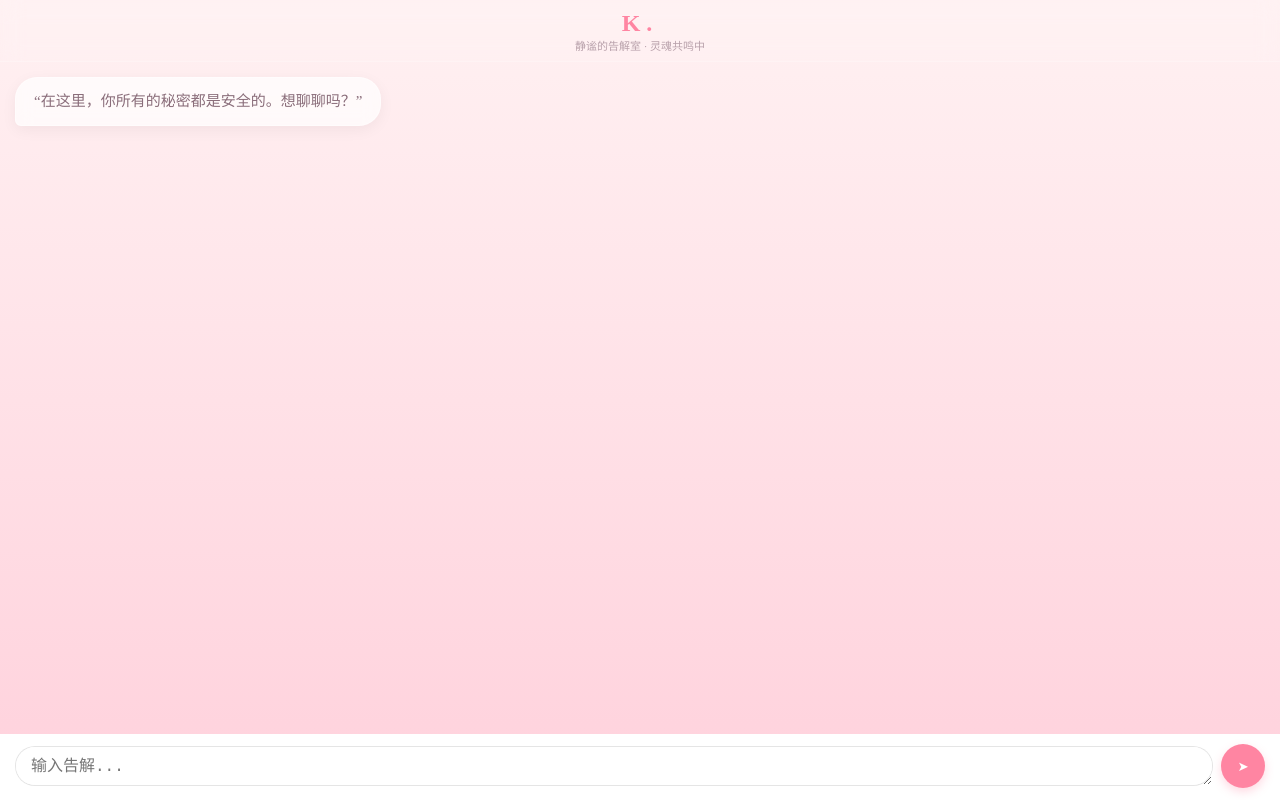
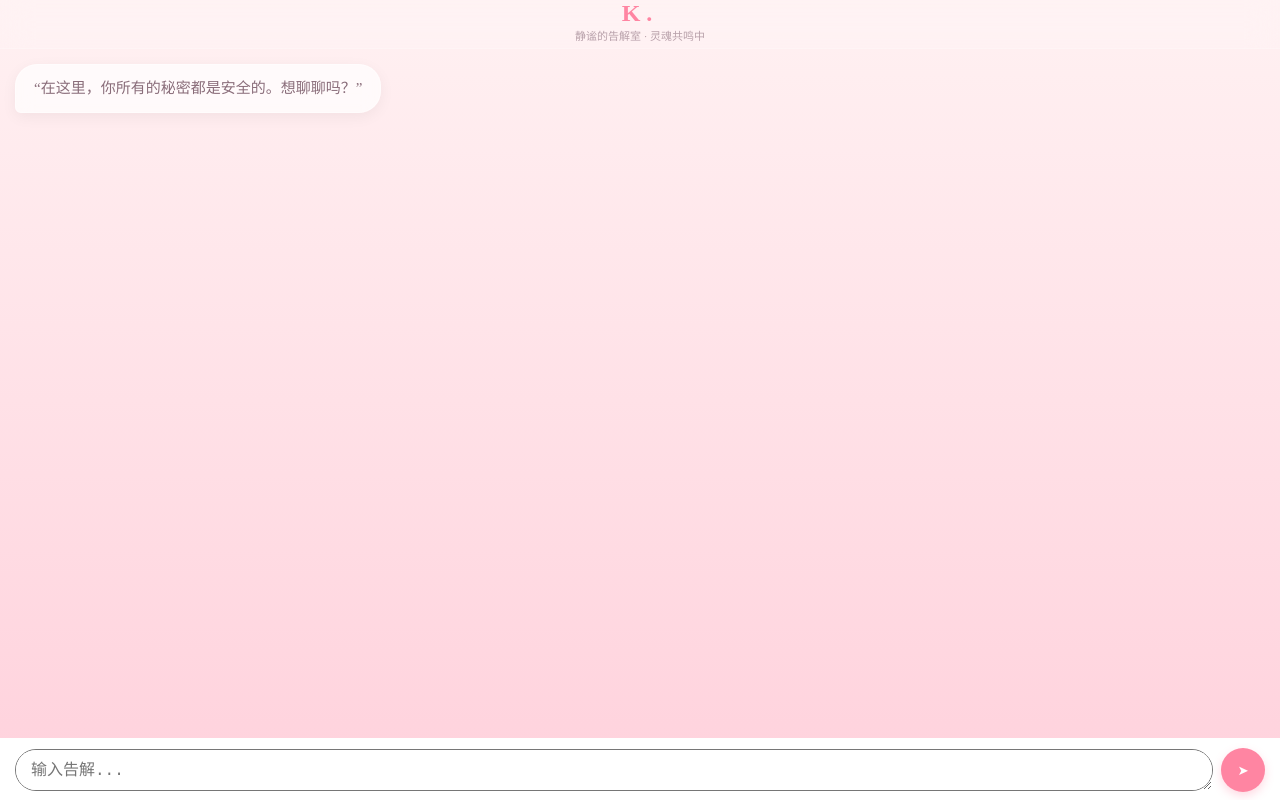
Before and after one commit to ellenjaydan81-code/K_project, a plain HTML site: page apps/confession/chat.html in a window 1280 px wide. Drawn offline with Linux system fonts and the light colour scheme.

Commit message:
Update chat.html

```diff
--- a/apps/confession/chat.html
+++ b/apps/confession/chat.html
@@ -24,38 +24,39 @@
 }
 
 /* 1. 核心容器修复：彻底消灭右侧和底部白边 */
-.phone {
-    position: fixed;
-    top: 0; left: 0;
-    width: 100vw !important; /* 强制视口宽度 */
-    left: 0;
-    height: 100dvh; /* 动态适配高度 */
-    background: var(--bg-gradient);
-    display: flex;
-    flex-direction: column;
-    overflow: hidden;
-    margin: 0; padding: 0;
-}
+/* 1. 顶部 Header 修复：适配 black-translucent 模式 */
+.header {
+    /* 因为脚本强行让内容置顶，我们要用 padding 把它从刘海挤出来 */
+    /* env(safe-area-inset-top) 在你这个模式下通常是 44px 到 50px */
+    padding-top: env(safe-area-inset-top) !important;
 
-/* 2. 🛡️ 顶部适配：缩窄且完美避开刘海 */
-.header {
-    /* 关键计算：自动探测安全区域（刘海）高度，再加上极小的 5px 缓冲 */
-    /* 这样它永远在灵动岛下方，但不会像之前那样悬空太远 */
-    padding-top: calc(env(safe-area-inset-top) + 10px) !important;
-    padding-bottom: 8px !important; /* 底部也缩窄，更紧凑 */
+    /* 这里控制你想要的“窄一点”，如果觉得还是宽，就把 5px 改成 0 */
+    padding-bottom: 5px !important;
 
-    /* 强制居中与全屏逻辑 */
-    width: 100% !important;
-    padding-left: 0 !important;
-    padding-right: 0 !important;
+    width: 100vw !important; /* 解决右侧留空 */
     display: flex;
     flex-direction: column;
     align-items: center;
     justify-content: center;
-    background: rgba(255, 255, 255, 0.1);
-    backdrop-filter: blur(10px);
+    background: rgba(255, 255, 255, 0.15); /* 稍微加深一点点，防止透出来的状态栏太乱 */
+    backdrop-filter: blur(15px);
     border-bottom: 1px solid rgba(255, 255, 255, 0.2);
-    z-index: 2000;
+    z-index: 9999;
+}
+
+/* 2. 容器高度修复：防止底部出现黑边 */
+.phone {
+    position: fixed;
+    top: 0;
+    left: 0;
+    width: 100vw !important;
+    /* 使用 100vh 配合脚本的 manifest 设置，确保撑满整个屏幕 */
+    height: 100vh !important;
+    display: flex;
+    flex-direction: column;
+    background: var(--bg-gradient);
+    margin: 0;
+    padding: 0;
 }
 
 /* 确保内部文字精准居中且紧凑 */
@@ -109,32 +110,25 @@
 }
         .input-area {
     padding: 10px 15px calc(env(safe-area-inset-bottom) + 10px);
-    background: white;
-    display: flex;
+background: #ffffff; /* 必须有实色背景 */    display: flex;
     align-items: center;
     gap: 8px;
     width: 100%;
     box-sizing: border-box;
-    padding-bottom: calc(env(safe-area-inset-bottom) + 12px) !important;
+    padding-bottom: calc(env(safe-area-inset-bottom) + 8px) !important;
 }
 
 #userInput {
     flex: 1;
-/* ...其他属性... */
-    appearance: none;          /* 标准属性 */
-    -webkit-appearance: none;  /* 针对 iOS/Safari 的补丁 */
-    -moz-appearance: none;     /* 针对 Firefox 的补丁 */
-    /* 修复文字偏移：确保 line-height 和 padding 平衡 */
-    height: 40px;
-    line-height: 20px;
+    height: 42px; /* 固定高度 */
+    line-height: 22px; /* 行高略大于字体 */
     padding: 10px 15px !important;
-    font-size: 16px; /* 16px 以上可防止 iOS 自动放大页面 */
-    border-radius: 20px;
-    border: 1px solid rgba(0,0,0,0.1);
-    outline: none;
+    font-size: 16px;
+    border-radius: 21px;
     box-sizing: border-box;
+    /* 强力居中补丁 */
     display: flex;
-    align-items: center; /* 垂直居中文字 */
+    align-items: center;
 }
 
         #sendBtn {
```
